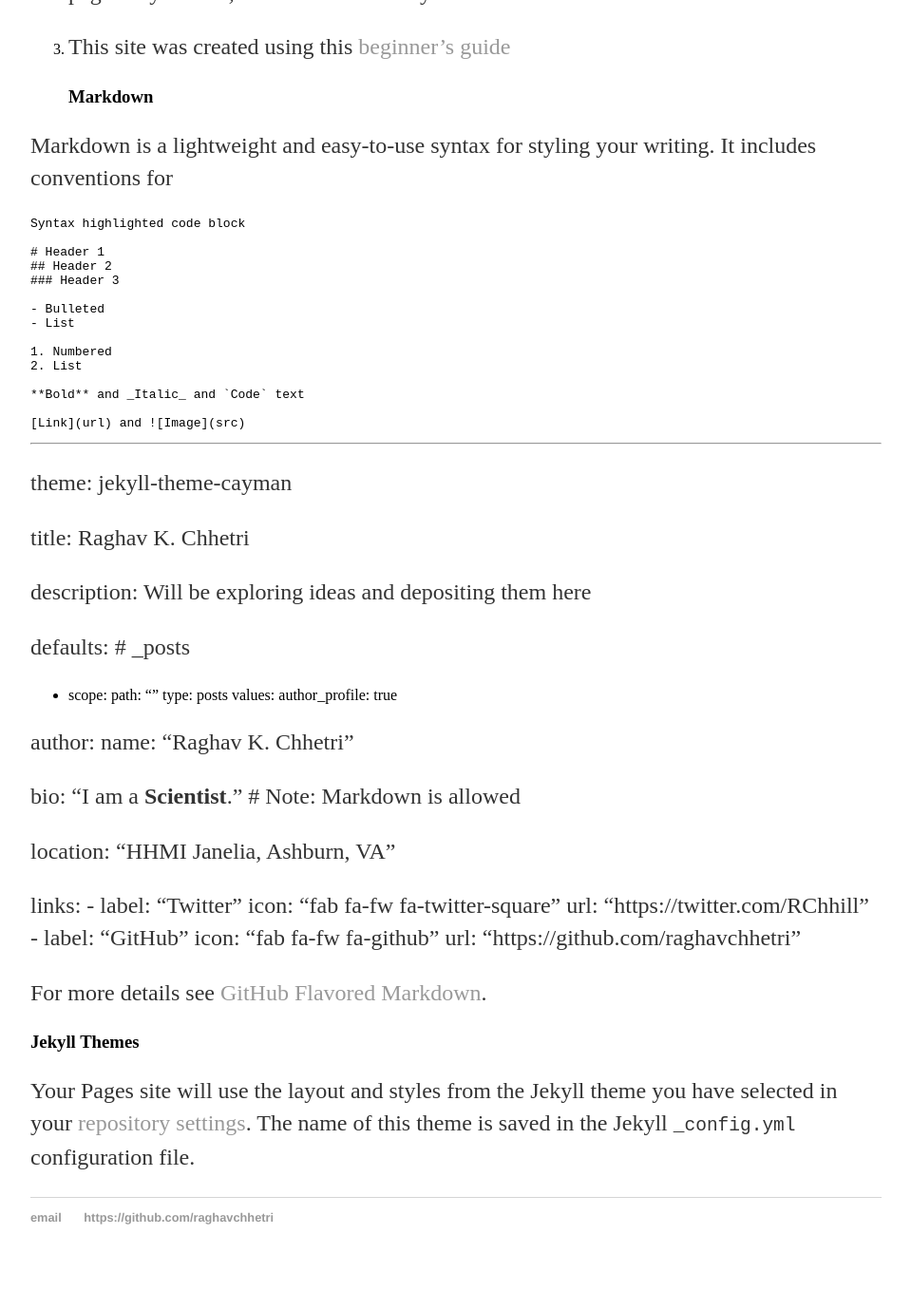
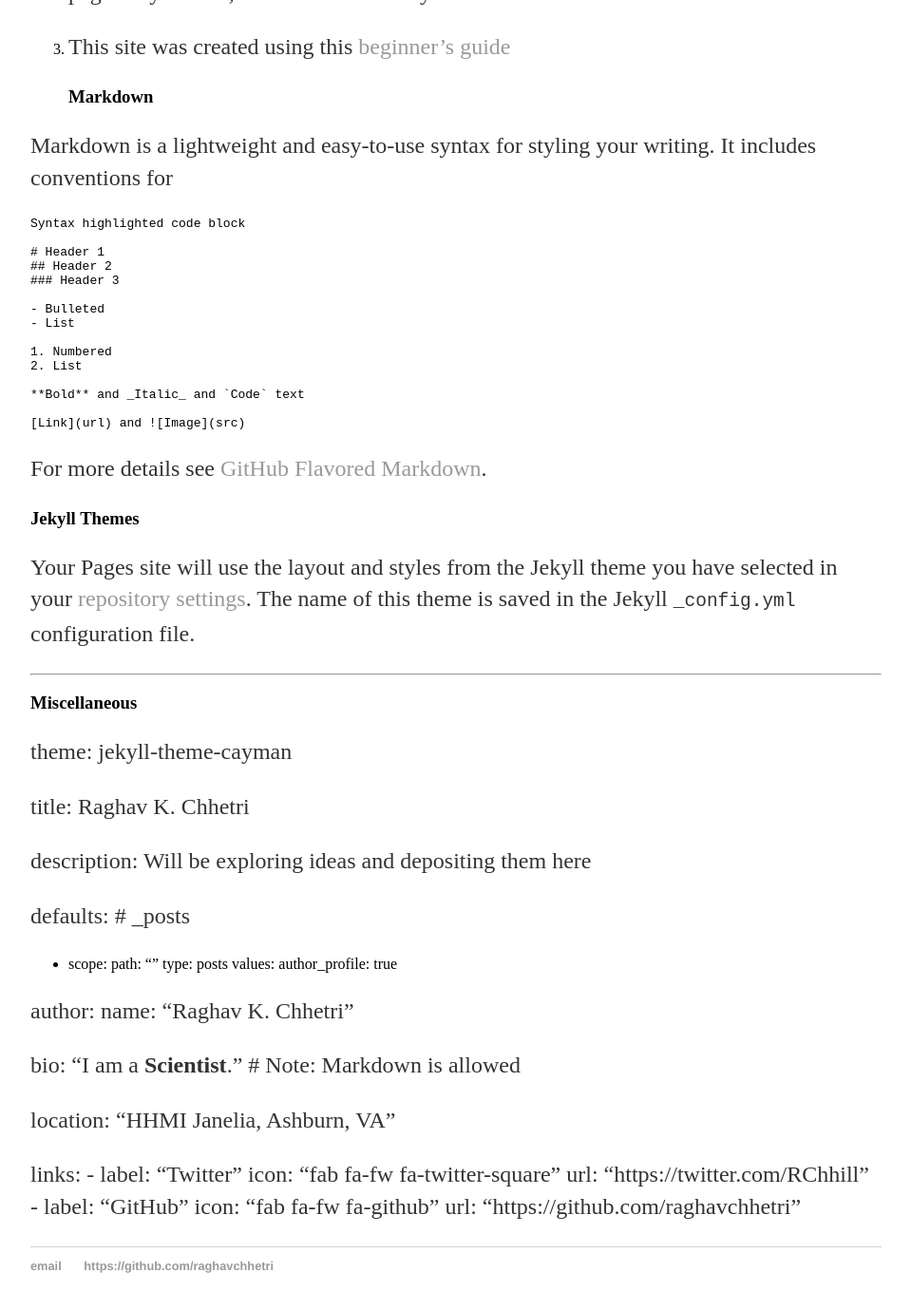
Before and after one commit to raghavchhetri/raghavchhetri.github.io, a Jekyll site: the page built from _posts/2020-08-05-site-launch.md, in a window 1280 px wide and 1400 px high, scrolled down 568 px. Shown: the top 1379 px of the window at 95% size, without its empty margins (160-1119 px from the left). Built offline with Jekyll 4.4.1, drawn with Linux system fonts in a browser that asks for light colours; before the commit the page ends 1917 px from its top, so only the background shows below that; some of the changed lines change nothing that is shown.

Commit message:
Update 2020-08-05-site-launch.md

````diff
--- a/_posts/2020-08-05-site-launch.md
+++ b/_posts/2020-08-05-site-launch.md
@@ -37,8 +37,14 @@ Syntax highlighted code block
 
 [Link](url) and ![Image](src)
 ```
+For more details see [GitHub Flavored Markdown](https://guides.github.com/features/mastering-markdown/).
+
+### Jekyll Themes
+
+Your Pages site will use the layout and styles from the Jekyll theme you have selected in your [repository settings](https://github.com/raghavchhetri/raghavchhetri.github.io/settings). The name of this theme is saved in the Jekyll `_config.yml` configuration file.
 
 ---
+### Miscellaneous
 theme: jekyll-theme-cayman
 
 title: Raghav K. Chhetri
@@ -67,10 +73,3 @@ author:
     - label: "GitHub"
       icon: "fab fa-fw fa-github"
       url: "https://github.com/raghavchhetri"
-
-
-For more details see [GitHub Flavored Markdown](https://guides.github.com/features/mastering-markdown/).
-
-### Jekyll Themes
-
-Your Pages site will use the layout and styles from the Jekyll theme you have selected in your [repository settings](https://github.com/raghavchhetri/raghavchhetri.github.io/settings). The name of this theme is saved in the Jekyll `_config.yml` configuration file.
````
